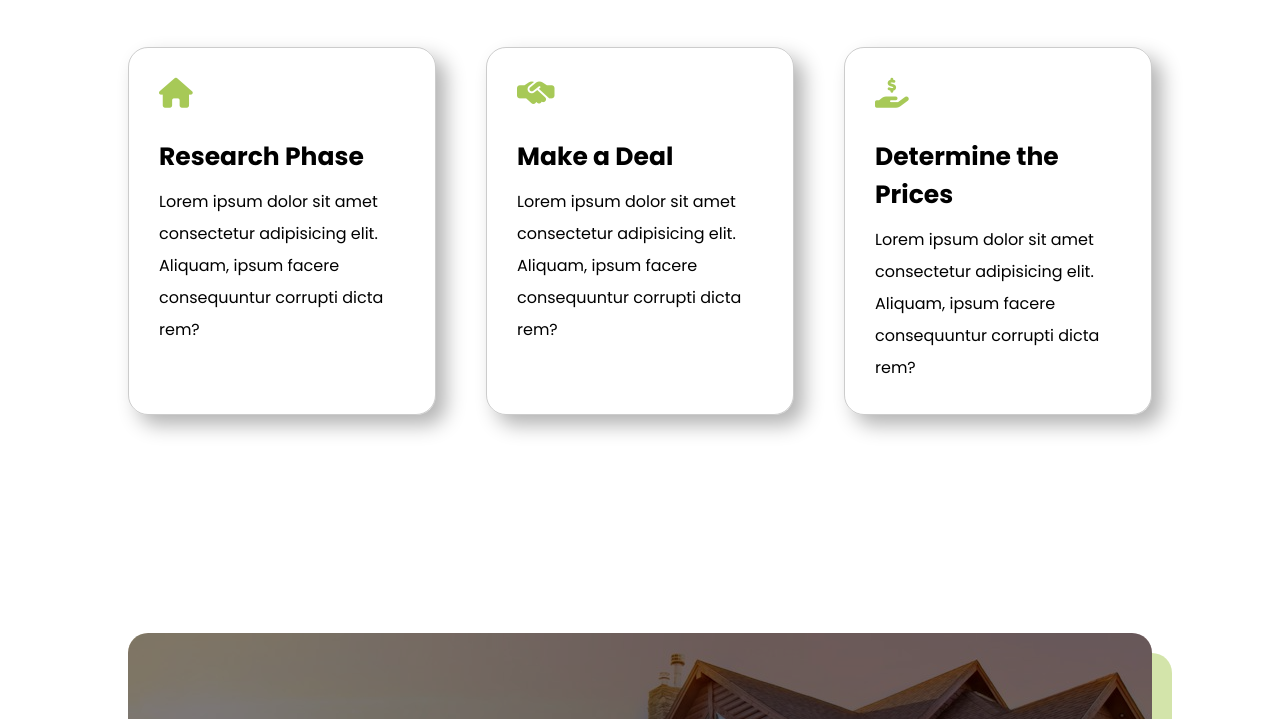
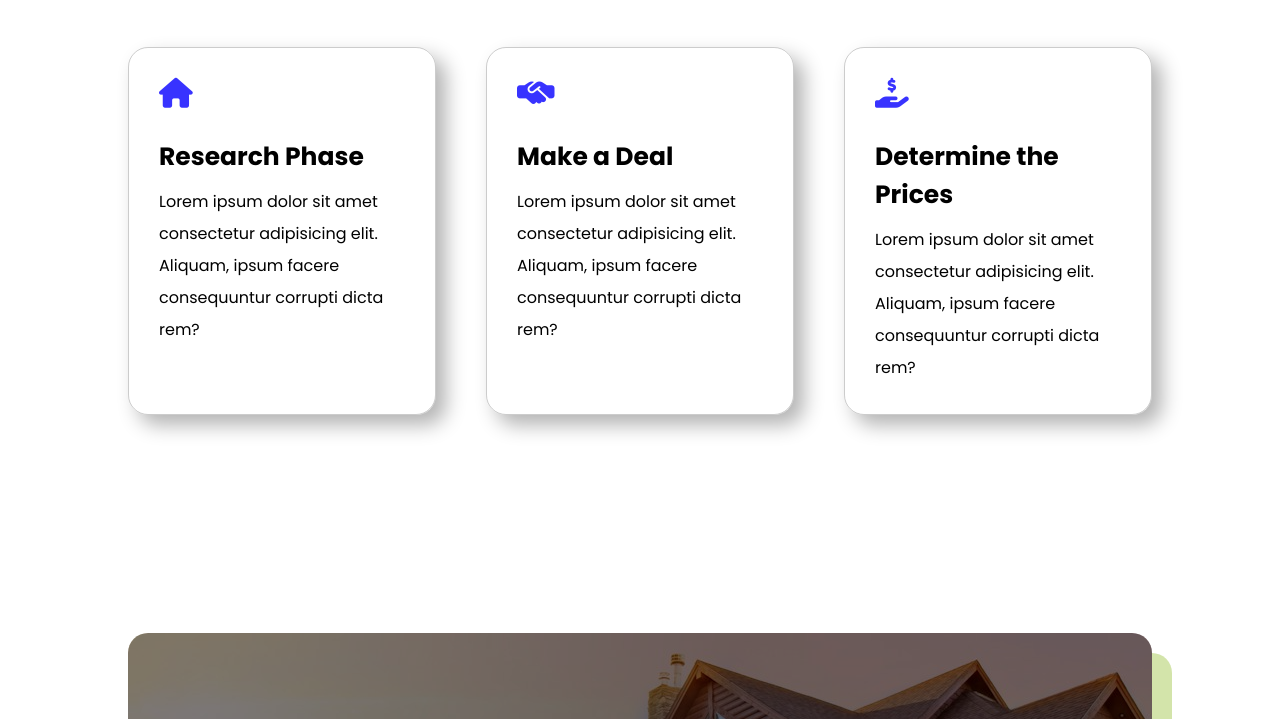
Before and after one commit to projectmujiyanto/projectuas, a plain HTML site: page index.html in a window 1280 px wide. Shown: the part 2262-2981 px from the top of the page. Drawn offline with nearby package versions, Linux system fonts and the light colour scheme.

Commit message:
Update style.css

```diff
--- a/dist/css/style.css
+++ b/dist/css/style.css
@@ -491,7 +491,7 @@
 .service-box .box i{
     margin-bottom: 30px;
     font-size: 30px;
-    color: #a7c957 ;
+    color: #3833FF ;
 }
 
 .service-box .box h3{
```
